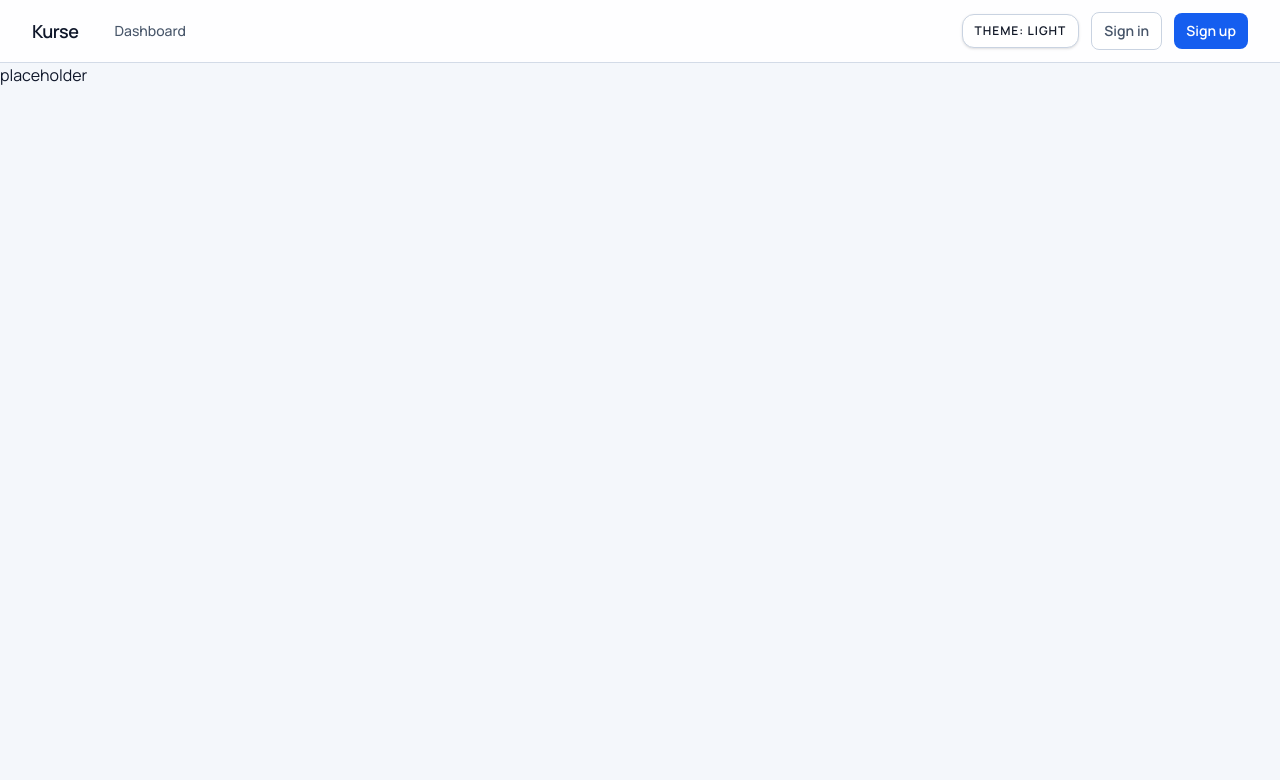
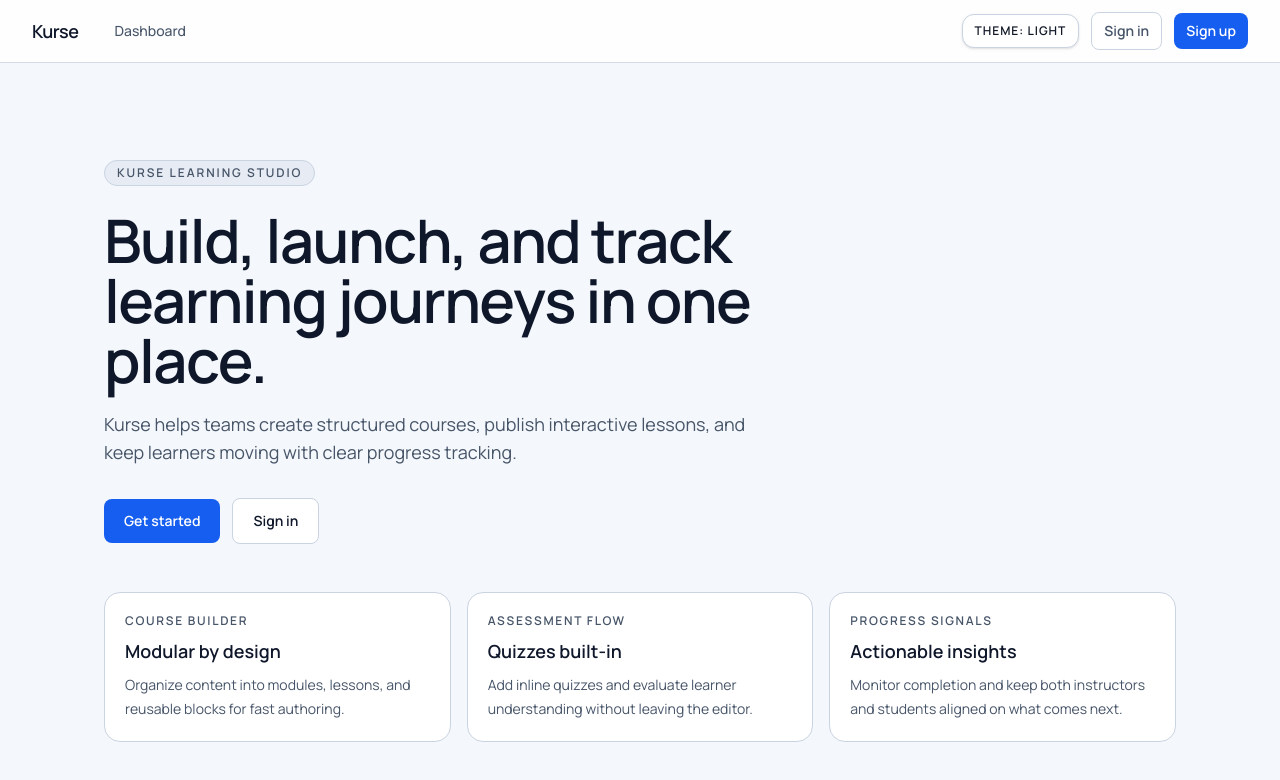
Before and after one commit to davideastmond/kurse, a Next.js app: page / in a window 1280 px wide. Shown: the top 780 px of the page. Built offline with nearby package versions, Linux system fonts and the light colour scheme; no server answers.

Commit message:
feat: build out Home page with course features and authentication links
Co-authored-by: Copilot <copilot@github.com>

```diff
--- a/src/app/page.tsx
+++ b/src/app/page.tsx
@@ -1,3 +1,74 @@
+import Link from "next/link";
+
 export default function Home() {
-  return <div>placeholder</div>;
+  return (
+    <main className="min-h-screen bg-background text-foreground">
+      <section className="mx-auto w-full max-w-6xl px-6 py-16 md:px-10 md:py-24">
+        <div className="max-w-3xl">
+          <p className="inline-flex items-center rounded-full border border-border bg-muted px-3 py-1 text-xs font-semibold tracking-[0.16em] text-muted-foreground uppercase">
+            Kurse Learning Studio
+          </p>
+
+          <h1 className="mt-6 text-4xl font-semibold tracking-tight md:text-6xl">
+            Build, launch, and track learning journeys in one place.
+          </h1>
+
+          <p className="mt-5 max-w-2xl text-base leading-7 text-muted-foreground md:text-lg">
+            Kurse helps teams create structured courses, publish interactive
+            lessons, and keep learners moving with clear progress tracking.
+          </p>
+
+          <div className="mt-8 flex flex-wrap items-center gap-3">
+            <Link
+              href="/auth/signup"
+              className="inline-flex items-center rounded-lg bg-primary px-5 py-3 text-sm font-semibold text-primary-foreground transition hover:opacity-90"
+            >
+              Get started
+            </Link>
+            <Link
+              href="/auth/signin"
+              className="inline-flex items-center rounded-lg border border-border bg-surface px-5 py-3 text-sm font-semibold text-foreground transition hover:bg-muted"
+            >
+              Sign in
+            </Link>
+          </div>
+        </div>
+
+        <div className="mt-12 grid gap-4 md:grid-cols-3">
+          <article className="rounded-2xl border border-border bg-surface p-5">
+            <p className="text-xs font-semibold tracking-[0.14em] text-muted-foreground uppercase">
+              Course Builder
+            </p>
+            <h2 className="mt-2 text-lg font-semibold">Modular by design</h2>
+            <p className="mt-2 text-sm leading-6 text-muted-foreground">
+              Organize content into modules, lessons, and reusable blocks for
+              fast authoring.
+            </p>
+          </article>
+
+          <article className="rounded-2xl border border-border bg-surface p-5">
+            <p className="text-xs font-semibold tracking-[0.14em] text-muted-foreground uppercase">
+              Assessment Flow
+            </p>
+            <h2 className="mt-2 text-lg font-semibold">Quizzes built-in</h2>
+            <p className="mt-2 text-sm leading-6 text-muted-foreground">
+              Add inline quizzes and evaluate learner understanding without
+              leaving the editor.
+            </p>
+          </article>
+
+          <article className="rounded-2xl border border-border bg-surface p-5">
+            <p className="text-xs font-semibold tracking-[0.14em] text-muted-foreground uppercase">
+              Progress Signals
+            </p>
+            <h2 className="mt-2 text-lg font-semibold">Actionable insights</h2>
+            <p className="mt-2 text-sm leading-6 text-muted-foreground">
+              Monitor completion and keep both instructors and students aligned
+              on what comes next.
+            </p>
+          </article>
+        </div>
+      </section>
+    </main>
+  );
 }
```
